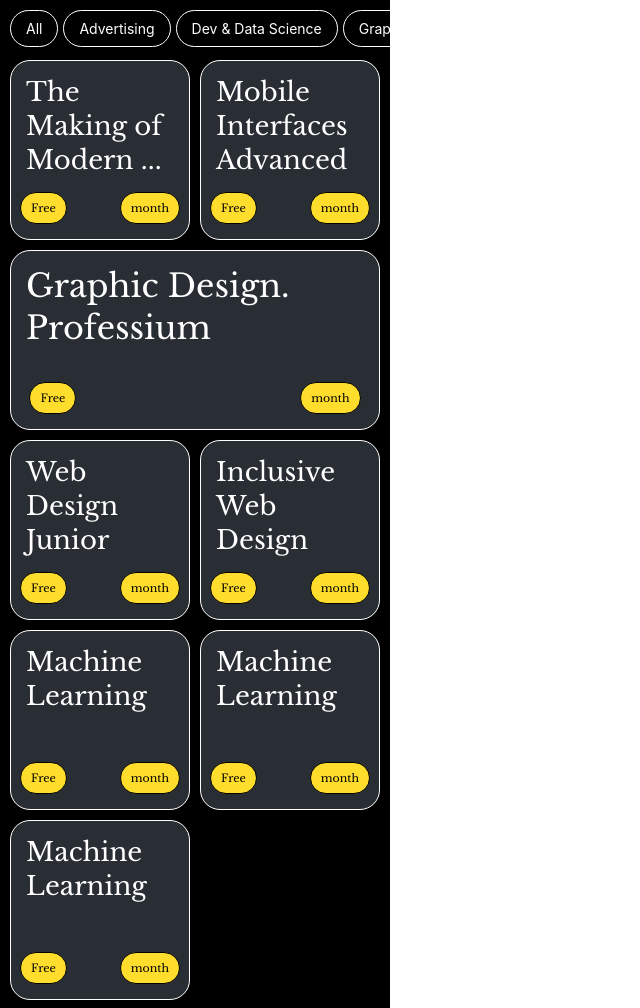
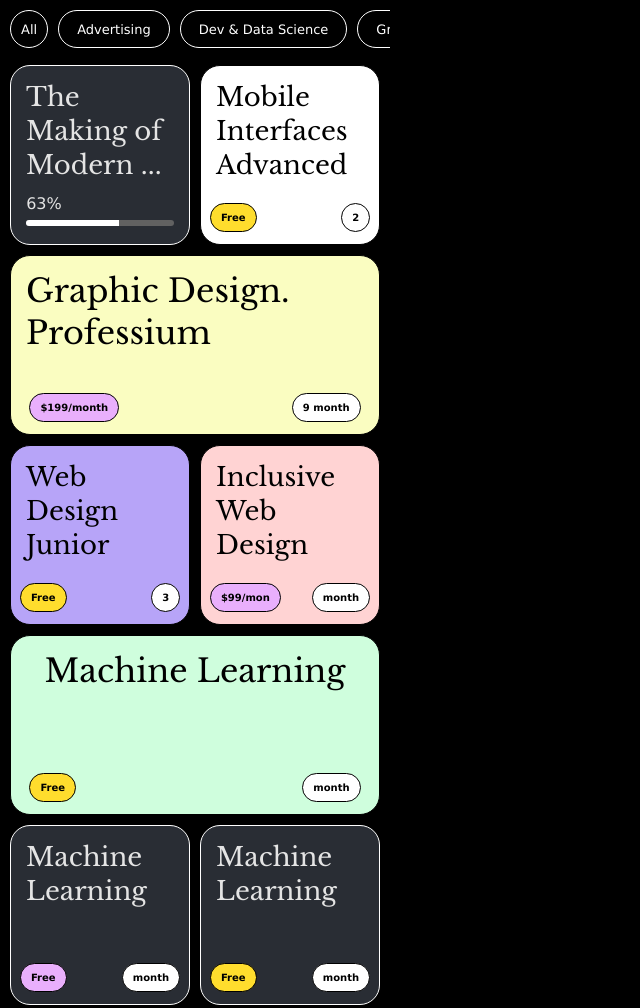
Before and after one commit to kse-seong-eun/Education-App, a website built with Vite: page index.html in a window 1280 px wide. Shown: the top 1008 px of the page, without its empty margins (0-640 px from the left). Built offline with nearby package versions, Linux system fonts and the light colour scheme.

Commit message:
:lipstick: design : layout style clone finish

```diff
--- a/index.html
+++ b/index.html
@@ -22,36 +22,37 @@
       <div class="article">
         <div class="article__box">
           The Making of Modern ...
-          <div class="article__box--bottom">
-            <div class="article__box--info">Free</div>
-            <div class="article__box--info">month</div>
+          <div class="article__box--bottomBar">
+            <p class="article__box--num">63%</p>
+            <span class="article__box--charge"></span>
+            <div class="article__box--bar"></div>
           </div>
         </div>
         <div class="article__box">
           Mobile Interfaces Advanced
           <div class="article__box--bottom">
             <span class="article__box--info">Free</span>
-            <span class="article__box--info">month</span>
+            <span class="article__box--info">2</span>
           </div>
         </div>
         <div class="article__box">
           Graphic Design. Professium
           <div class="article__box--bottom">
-            <span class="article__box--info">Free</span>
-            <span class="article__box--info">month</span>
+            <span class="article__box--info">$199/month</span>
+            <span class="article__box--info">9 month</span>
           </div>
         </div>
         <div class="article__box">
           Web Design Junior
           <div class="article__box--bottom">
             <span class="article__box--info">Free</span>
-            <span class="article__box--info">month</span>
+            <span class="article__box--info">3</span>
           </div>
         </div>
         <div class="article__box">
           Inclusive Web Design
           <div class="article__box--bottom">
-            <span class="article__box--info">Free</span>
+            <span class="article__box--info">$99/mon</span>
             <span class="article__box--info">month</span>
           </div>
         </div>
--- a/styles/style.scss
+++ b/styles/style.scss
@@ -1,6 +1,6 @@
 :root {
-  font-family: Inter, system-ui, Avenir, Helvetica, Arial, sans-serif;
-  font-weight: 300;
+  font-family: Verdana, Geneva, Tahoma, sans-serif;
+  font-weight: 400;
   font-synthesis: none;
   text-rendering: optimizeLegibility;
   -webkit-font-smoothing: antialiased;
@@ -11,17 +11,16 @@
   display: inline-flex;
   align-items: center;
   justify-content: center;
-  height: 25px;
+  height: 26px;
   flex: 1 0 auto;
   // flex-grow, flex-shrink, flex-basis
-  padding: 5px 15px;
+  padding: 5px 18px;
   background-color: $bgColor;
   border: 0.5px solid $borderColor;
   border-radius: 20px;
   overflow: hidden;
   white-space: nowrap;
-  font-size: 14px;
-  font-weight: 400;
+  font-size: 13px;
   color: $fontColor;
   @content;
 }
@@ -34,22 +33,21 @@
   display: flex;
   justify-content: center;
   background-color: $bgColor;
-  border: 0.5px solid $borderColor;
+  border: 0.7px solid $borderColor;
   font-size: 26px;
   font-family: "Libre Baskerville", serif;
-  font-weight: 300;
   line-height: 1.3;
   color: $fontColor;
-
   @content;
 }
 @mixin articleBoxInfo($bgColor, $borderColor, $fontColor) {
-  font-size: 11px;
-  height: fit-content;
-  padding: 8px 10px;
+  padding: 7px 10px;
   border-radius: 20px;
   border: 1px solid $borderColor;
   background-color: $bgColor;
+  font-family: Verdana, Geneva, Tahoma, sans-serif;
+  font-weight: 600;
+  font-size: 10px;
   color: $fontColor;
   @content;
 }
@@ -57,6 +55,7 @@
 body {
   padding: 0px;
   margin: 0;
+  background-color: #000000;
   &::-webkit-scrollbar {
     display: none;
   }
@@ -65,21 +64,18 @@ body {
 .backGround {
   position: relative;
   width: 390px;
-  height: 150vh;
+  height: 135vh;
+  // margin-left: 25vw;
   background-color: #000000;
-
-  // overflow: scroll;
-  // overflow: hidden;
   .menu {
     position: sticky;
     top: 0;
     left: 0;
     z-index: 1;
     display: flex;
-    gap: 5px;
+    gap: 10px;
     padding: 10px;
-    overflow-x: scroll; /* 수평 스크롤 */
-    overflow-y: hidden; /* 수직 스크롤 비활성화 */
+    overflow-x: scroll;
     background-color: #000000;
     &::-webkit-scrollbar {
       display: none;
@@ -87,8 +83,13 @@ body {
     .menu__button {
       @include menuBtn(#000000, #ffffff, #ffffff);
       &:first-of-type {
-        padding: 0 15px;
+        padding: 0 10px;
         height: auto;
+        &:hover {
+          @include menuBtn(#ffffff, #000000, #000000);
+          padding: 0 10px;
+          height: auto;
+        }
       }
       &:hover {
         @include menuBtn(#ffffff, #000000, #000000);
@@ -97,7 +98,7 @@ body {
   }
   .article {
     position: absolute;
-    top: 60px;
+    top: 65px;
     width: 100%;
     display: grid;
     row-gap: 10px;
@@ -109,21 +110,76 @@ body {
       display: none;
     }
     .article__box {
-      @include articleBox(#292d34, #ffffff, white);
+      @include articleBox(#292d34, #ffffff, #e4e4e4);
+      transition: filter 0.3s ease;
+      &:nth-child(2) {
+        @include articleBox(#ffffff, #000000, #000000);
+      }
       &:nth-child(3) {
+        @include articleBox(#fafdc1, #000000, #000000);
         grid-column: span 2;
         font-size: 32px;
       }
+      &:nth-child(4) {
+        @include articleBox(#b7a4f8, #000000, #000000);
+      }
+      &:nth-child(5) {
+        @include articleBox(#ffd3d3, #000000, #000000);
+      }
+      &:nth-child(6) {
+        @include articleBox(#cffedd, #000000, #000000);
+        grid-column: span 2;
+        font-size: 32px;
+      }
+      &:nth-child(even) {
+        .article__box--info:first-child {
+          @include articleBoxInfo(#ffdd2d, #000000, #000000);
+        }
+      }
+      &:nth-child(odd) {
+        .article__box--info:first-child {
+          @include articleBoxInfo(#e9affc, #000000, #000000);
+        }
+      }
+      &:hover {
+        filter: brightness(1.2) contrast(150%);
+        box-shadow: 0 0 10px #e4e4e467;
+      }
+      .article__box--bottomBar {
+        position: absolute;
+        bottom: 18px;
+        width: 83%;
+        display: flex;
+        flex-direction: column;
+        justify-content: space-between;
+        font-size: 16px;
+        line-height: 0.01;
+        font-family: Verdana, Geneva, Tahoma, sans-serif;
+        .article__box--charge {
+          position: absolute;
+          z-index: 1;
+          top: 32px;
+          height: 6px;
+          width: 63%;
+          border-radius: 5px 0 0 5px;
+          background-color: #ffffff;
+        }
+        .article__box--bar {
+          height: 6px;
+          width: 100%;
+          border-radius: 5px;
+          background-color: #616161;
+        }
+      }
       .article__box--bottom {
         position: absolute;
-        bottom: 15px;
+        bottom: 12px;
         width: 90%;
         display: flex;
         justify-content: space-between;
         align-items: center;
         .article__box--info {
-          @include articleBoxInfo(#ffdd2d, #000000, #000000) {
-          }
+          @include articleBoxInfo(#ffffff, #000000, #000000);
         }
       }
     }
```
Also changed, not shown: README.md.
